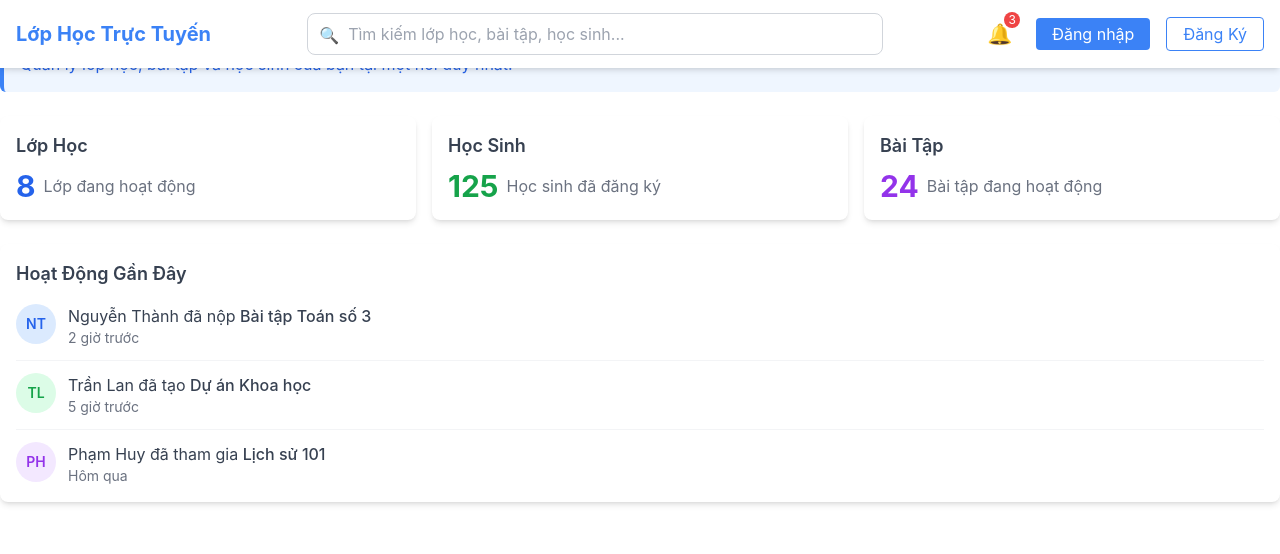
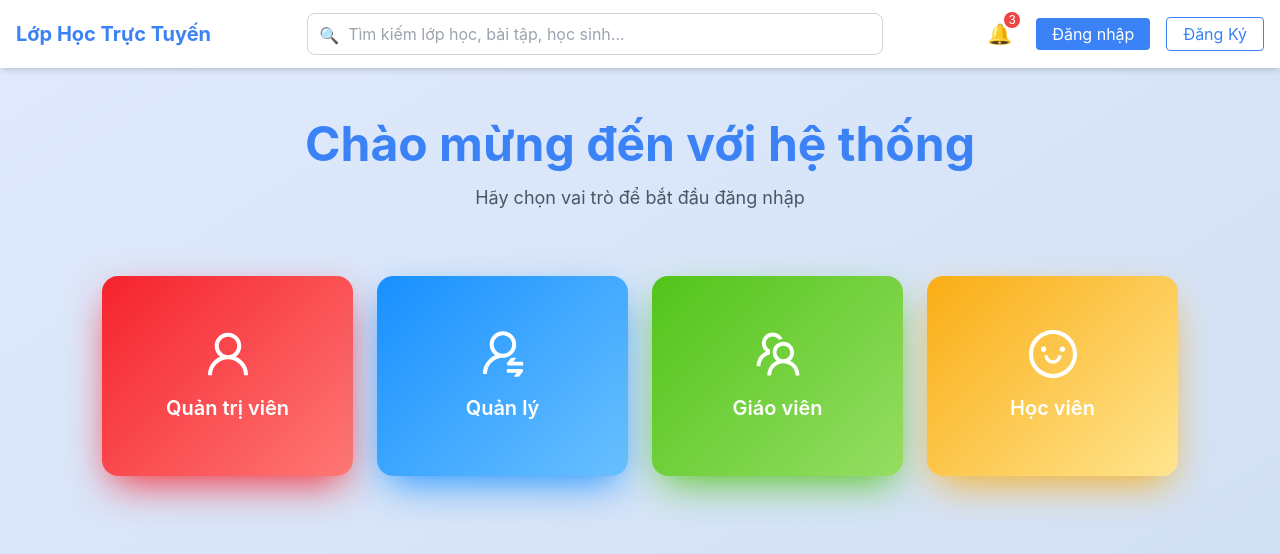
Before and after one commit to tu1en/MVS-FE, a React (Create React App) app: page / in a window 1280 px wide. Shown: the top 554 px of the page. Built offline with nearby package versions, Linux system fonts and the light colour scheme.

Commit message:
add dashboard page, update login page

```diff
--- a/package.json
+++ b/package.json
@@ -4,15 +4,18 @@
   "private": true,
   "proxy": "http://localhost:8088",
   "dependencies": {
+    "@ant-design/icons": "^6.0.0",
     "@testing-library/dom": "^10.4.0",
     "@testing-library/jest-dom": "^6.6.3",
     "@testing-library/react": "^16.3.0",
     "@testing-library/user-event": "^13.5.0",
+    "antd": "^5.25.2",
     "axios": "^1.9.0",
     "react": "^19.1.0",
     "react-dom": "^19.1.0",
     "react-router-dom": "^7.6.0",
     "react-scripts": "5.0.1",
+    "react-toastify": "^11.0.5",
     "web-vitals": "^2.1.4"
   },
   "scripts": {
--- a/src/App.js
+++ b/src/App.js
@@ -1,16 +1,21 @@
-import React from 'react';
-import { Navigate, Route, BrowserRouter as Router, Routes } from 'react-router-dom';
-import './App.css';
-import Layout from './components/Layout';
-import AssignmentsPage from './pages/AssignmentsPage';
-import BlankPage from './pages/BlankPage';
-import ClassesPage from './pages/ClassesPage';
-import HomePage from './pages/HomePage';
-import StudentsPage from './pages/StudentsPage';
-import LoginScreen from './pages/loginscreen.jsx';
-import ForgotPassword from './components/ForgotPassword';
-import ResetPassword from './components/ResetPassword';
-import { useEffect } from 'react';
+import {
+  Navigate,
+  Route,
+  BrowserRouter as Router,
+  Routes,
+} from "react-router-dom";
+import "./App.css";
+import Layout from "./components/Layout";
+import AssignmentsPage from "./pages/AssignmentsPage";
+import BlankPage from "./pages/BlankPage";
+import ClassesPage from "./pages/ClassesPage";
+import HomePage from "./pages/HomePage";
+import DashboardPage from "./pages/Dashboard";
+import StudentsPage from "./pages/StudentsPage";
+import LoginScreen from "./pages/LoginScreen";
+import ForgotPassword from "./components/ForgotPassword";
+import ResetPassword from "./components/ResetPassword";
+import { useEffect } from "react";
 
 /**
  * Main App component
@@ -19,14 +24,21 @@ import { useEffect } from 'react';
  */
 function App() {
   useEffect(() => {
-    const token = localStorage.getItem('token');
+    const token = localStorage.getItem("token");
     if (token) {
-      const role = localStorage.getItem('role');
-      switch(role) {
-        case 'ADMIN': window.location.href = '/admin'; break;
-        case 'TEACHER': window.location.href = '/teacher'; break;
-        case 'STUDENT': window.location.href = '/student'; break;
-        default: window.location.href = '/';
+      const role = localStorage.getItem("role");
+      switch (role) {
+        case "ADMIN":
+          window.location.href = "/admin";
+          break;
+        case "TEACHER":
+          window.location.href = "/teacher";
+          break;
+        case "STUDENT":
+          window.location.href = "/student";
+          break;
+        default:
+          window.location.href = "/";
       }
     }
   }, []);
@@ -34,7 +46,8 @@ function App() {
     <Router>
       <Layout>
         <Routes>
-          <Route path="/" element={<HomePage />} />
+          <Route path="/home" element={<HomePage />} />
+          <Route path="/" element={<DashboardPage />} />
           <Route path="/classes" element={<ClassesPage />} />
           <Route path="/assignments" element={<AssignmentsPage />} />
           <Route path="/students" element={<StudentsPage />} />
--- /dev/null
+++ b/src/pages/Dashboard.jsx
@@ -0,0 +1,81 @@
+import { Card, Row, Col } from 'antd';
+import { useNavigate } from 'react-router-dom';
+import {
+  UserOutlined,
+  UserSwitchOutlined,
+  TeamOutlined,
+  SmileOutlined,
+} from '@ant-design/icons';
+
+const roles = [
+  {
+    title: "Quản trị viên",
+    key: "admin",
+    colorFrom: "#f5222d",
+    colorTo: "#ff7875",
+    icon: <UserOutlined style={{ fontSize: 48 }} />,
+  },
+  {
+    title: "Quản lý",
+    key: "manager",
+    colorFrom: "#1890ff",
+    colorTo: "#69c0ff",
+    icon: <UserSwitchOutlined style={{ fontSize: 48 }} />,
+  },
+  {
+    title: "Giáo viên",
+    key: "teacher",
+    colorFrom: "#52c41a",
+    colorTo: "#95de64",
+    icon: <TeamOutlined style={{ fontSize: 48 }} />,
+  },
+  {
+    title: "Học viên",
+    key: "student",
+    colorFrom: "#faad14",
+    colorTo: "#ffe58f",
+    icon: <SmileOutlined style={{ fontSize: 48 }} />,
+  },
+];
+
+export default function Dashboard() {
+  const navigate = useNavigate();
+
+  return (
+    <div className="min-h-screen w-full bg-gradient-to-br from-[#e0eafc] to-[#cfdef3] flex flex-col items-center py-20 px-6">
+      <div className="text-center mb-16 mt-10">
+        <h1 className="text-4xl md:text-5xl text-primary font-bold text-gray-800 leading-tight">
+          Chào mừng đến với hệ thống
+        </h1>
+        <p className="mt-4 text-lg text-gray-600">Hãy chọn vai trò để bắt đầu đăng nhập</p>
+      </div>
+
+      <Row gutter={[24, 24]} justify="center" style={{ maxWidth: 1100, width: '100%' }}>
+        {roles.map(({ title, key, colorFrom, colorTo, icon }) => (
+          <Col xs={24} sm={12} md={12} lg={6} key={key}>
+            <div
+              onClick={() => navigate(`/login?role=${key}`)}
+              className="cursor-pointer group transform transition-transform hover:scale-105"
+            >
+              <div
+                className="rounded-2xl p-6 text-white shadow-lg transition-all duration-300"
+                style={{
+                  background: `linear-gradient(135deg, ${colorFrom}, ${colorTo})`,
+                  boxShadow: `0 15px 40px -10px ${colorFrom}`,
+                  minHeight: 200,
+                  display: 'flex',
+                  flexDirection: 'column',
+                  alignItems: 'center',
+                  justifyContent: 'center',
+                }}
+              >
+                <div className="mb-4 group-hover:scale-110 transition-transform">{icon}</div>
+                <div className="text-xl font-semibold">{title}</div>
+              </div>
+            </div>
+          </Col>
+        ))}
+      </Row>
+    </div>
+  );
+}
--- a/src/pages/LoginScreen.jsx
+++ b/src/pages/LoginScreen.jsx
@@ -1,132 +1,142 @@
-import React, { useState } from 'react';
+import { message } from 'antd';
+import { useState } from 'react';
+import { toast } from 'react-toastify';
+import { useSearchParams, useNavigate } from 'react-router-dom';
+import axios from 'axios';
+
+const roleLabels = {
+  ADMIN: 'Quản trị viên',
+  MANAGER: 'Quản lý',
+  TEACHER: 'Giáo viên',
+  STUDENT: 'Học viên',
+  GUEST: 'Khách',
+};
 
 export default function LoginScreen() {
   const [email, setEmail] = useState('');
-  const [password, setPassword] = useState('');
-  const [error, setError] = useState(null);
+  const [matKhau, setMatKhau] = useState('');
+  const [loi, setLoi] = useState(null);
+  const [dangDangNhap, setDangDangNhap] = useState(false);
+  const [searchParams] = useSearchParams();
+  const navigate = useNavigate();
+
+  const roleParam = searchParams.get('role')?.toUpperCase() || 'GUEST';
+  const roleLabel = roleLabels[roleParam] || 'Khách';
 
   const handleSubmit = async (e) => {
     e.preventDefault();
+    setLoi(null);
+    setDangDangNhap(true);
     try {
-      const response = await fetch('http://localhost:8088/api/auth/login', {
-        method: 'POST',
-        headers: {
-          'Content-Type': 'application/json',
-        },
-        body: JSON.stringify({
+      const res = await axios.post('http://localhost:8088/api/auth/login', {
         username: email,
-          password: password
-        }),
+        password: matKhau,
+        role: roleParam,
       });
 
-      if (response.ok) {
-        const data = await response.json();
-        // Store token and role in localStorage
+      const data = res.data;
       localStorage.setItem('token', data.token);
       localStorage.setItem('role', data.role);
-        // Redirect based on role
-        switch(data.role) {
+
+      toast.success('Đăng nhập thành công!');
+
+      switch (data.role) {
         case 'ADMIN':
-            window.location.href = '/admin';
+          navigate('/admin');
           break;
         case 'TEACHER':
-            window.location.href = '/teacher';
+          navigate('/teacher');
           break;
         case 'STUDENT':
-            window.location.href = '/student';
+          navigate('/student');
           break;
         default:
-            window.location.href = '/';
+          navigate('/');
       }
-      } else {
-        const errorData = await response.json();
-        setError('Wrong username or password');
+    } catch (err) {
+      console.error('Lỗi đăng nhập:', err);
+      setLoi('Tài khoản hoặc mật khẩu không đúng');
+      toast.error('Tài khoản hoặc mật khẩu không đúng!');
       setEmail('');
-        setPassword('');
-      }
-    } catch (error) {
-      console.error('Login error:', error);
-      setError('An error occurred during login');
-      setEmail('');
-      setPassword('');
+      setMatKhau('');
+    } finally {
+      setDangDangNhap(false);
     }
   };
 
-
   return (
-    <div className="flex min-h-full flex-1 flex-col justify-center px-6 py-12 lg:px-8">
-      <div className="sm:mx-auto sm:w-full sm:max-w-sm">
+    <div className="flex min-h-screen bg-gray-50 justify-center items-center px-4">
+      <div className="w-full max-w-md">
+        <div className="text-center mb-6">
           <img
-          alt="Your Company"
+            alt="Logo"
             src="https://tailwindcss.com/plus-assets/img/logos/mark.svg?color=indigo&shade=600"
-          className="mx-auto h-10 w-auto"
+            className="mx-auto h-12 w-auto"
           />
-        <h2 className="mt-10 text-center text-2xl/9 font-bold tracking-tight text-gray-900">
-          Sign in to your account
+          <h2 className="mt-6 text-2xl font-bold tracking-tight text-gray-900">
+            Đăng nhập với vai trò: {roleLabel}
           </h2>
         </div>
 
-      <div className="mt-10 sm:mx-auto sm:w-full sm:max-w-sm">
+        <div className="rounded-xl border border-gray-200 bg-white p-8 shadow-lg">
           <form onSubmit={handleSubmit} className="space-y-6">
             <div>
-            <label htmlFor="email" className="block text-sm/6 font-medium text-gray-900">
-              Email address
+              <label htmlFor="email" className="block text-sm font-medium text-gray-900">
+                Tên đăng nhập / Email
               </label>
-            <div className="mt-2">
               <input
                 id="email"
-                name="email"
                 type="text"
                 required
                 value={email}
                 onChange={(e) => setEmail(e.target.value)}
-                className="block w-full rounded-md bg-white px-3 py-1.5 text-base text-gray-900 outline outline-1 -outline-offset-1 outline-gray-300 placeholder:text-gray-400 focus:outline focus:outline-2 focus:-outline-offset-2 focus:outline-indigo-600 sm:text-sm/6"
+                className="mt-2 block w-full rounded-md border border-gray-300 bg-white px-3 py-2 text-sm text-gray-900 shadow-sm placeholder-gray-400 focus:border-indigo-500 focus:outline-none focus:ring-1 focus:ring-indigo-500"
               />
-            </div>
             </div>
 
             <div>
-            <div className="flex items-center justify-between">
-              <label htmlFor="password" className="block text-sm/6 font-medium text-gray-900">
-                Password
+              <div className="flex justify-between">
+                <label htmlFor="matKhau" className="block text-sm font-medium text-gray-900">
+                  Mật khẩu
                 </label>
-              <div className="text-sm">
-                <a href="/forgot-password" className="font-semibold text-indigo-600 hover:text-indigo-500">
-                  Forgot password?
+                <a href="/quen-mat-khau" className="text-sm text-indigo-600 hover:text-indigo-500">
+                  Quên mật khẩu?
                 </a>
               </div>
-            </div>
-            <div className="mt-2">
               <input
-                id="password"
-                name="password"
+                id="matKhau"
                 type="password"
                 required
-                value={password}
-                onChange={(e) => setPassword(e.target.value)}
-                className="block w-full rounded-md bg-white px-3 py-1.5 text-base text-gray-900 outline outline-1 -outline-offset-1 outline-gray-300 placeholder:text-gray-400 focus:outline focus:outline-2 focus:-outline-offset-2 focus:outline-indigo-600 sm:text-sm/6"
+                value={matKhau}
+                onChange={(e) => setMatKhau(e.target.value)}
+                className="mt-2 block w-full rounded-md border border-gray-300 bg-white px-3 py-2 text-sm text-gray-900 shadow-sm placeholder-gray-400 focus:border-indigo-500 focus:outline-none focus:ring-1 focus:ring-indigo-500"
               />
-              {error && <p className="text-sm text-red-500 mt-1">{error}</p>}
-            </div>
+              {loi && <p className="text-sm text-red-500 mt-1">{loi}</p>}
             </div>
 
             <div>
               <button
                 type="submit"
-              className="flex w-full justify-center rounded-md bg-indigo-600 px-3 py-1.5 text-sm/6 font-semibold text-white shadow-sm hover:bg-indigo-500 focus-visible:outline focus-visible:outline-2 focus-visible:outline-offset-2 focus-visible:outline-indigo-600"
+                disabled={dangDangNhap}
+                className={`w-full flex justify-center rounded-md px-4 py-2 text-sm font-semibold text-white shadow-sm ${
+                  dangDangNhap
+                    ? 'bg-gray-400 cursor-not-allowed'
+                    : 'bg-indigo-600 hover:bg-indigo-500'
+                } focus-visible:outline focus-visible:outline-2 focus-visible:outline-offset-2 focus-visible:outline-indigo-600`}
               >
-              Sign in
+                {dangDangNhap ? 'Đang đăng nhập...' : 'Đăng nhập'}
               </button>
             </div>
           </form>
 
-        <p className="mt-10 text-center text-sm/6 text-gray-500">
-          Not a member?{' '}
+          <p className="mt-6 text-center text-sm text-gray-500">
+            Chưa có tài khoản?{' '}
             <a href="#" className="font-semibold text-indigo-600 hover:text-indigo-500">
-            Send registration request
+              Gửi yêu cầu đăng ký
             </a>
           </p>
         </div>
       </div>
+    </div>
   );
 }
```
Also changed, not shown: src/index.js (+24 -7 lines), 1 other file (tests, documents, lock files or other folders). Lines whose indentation alone changed are shown as unchanged.
